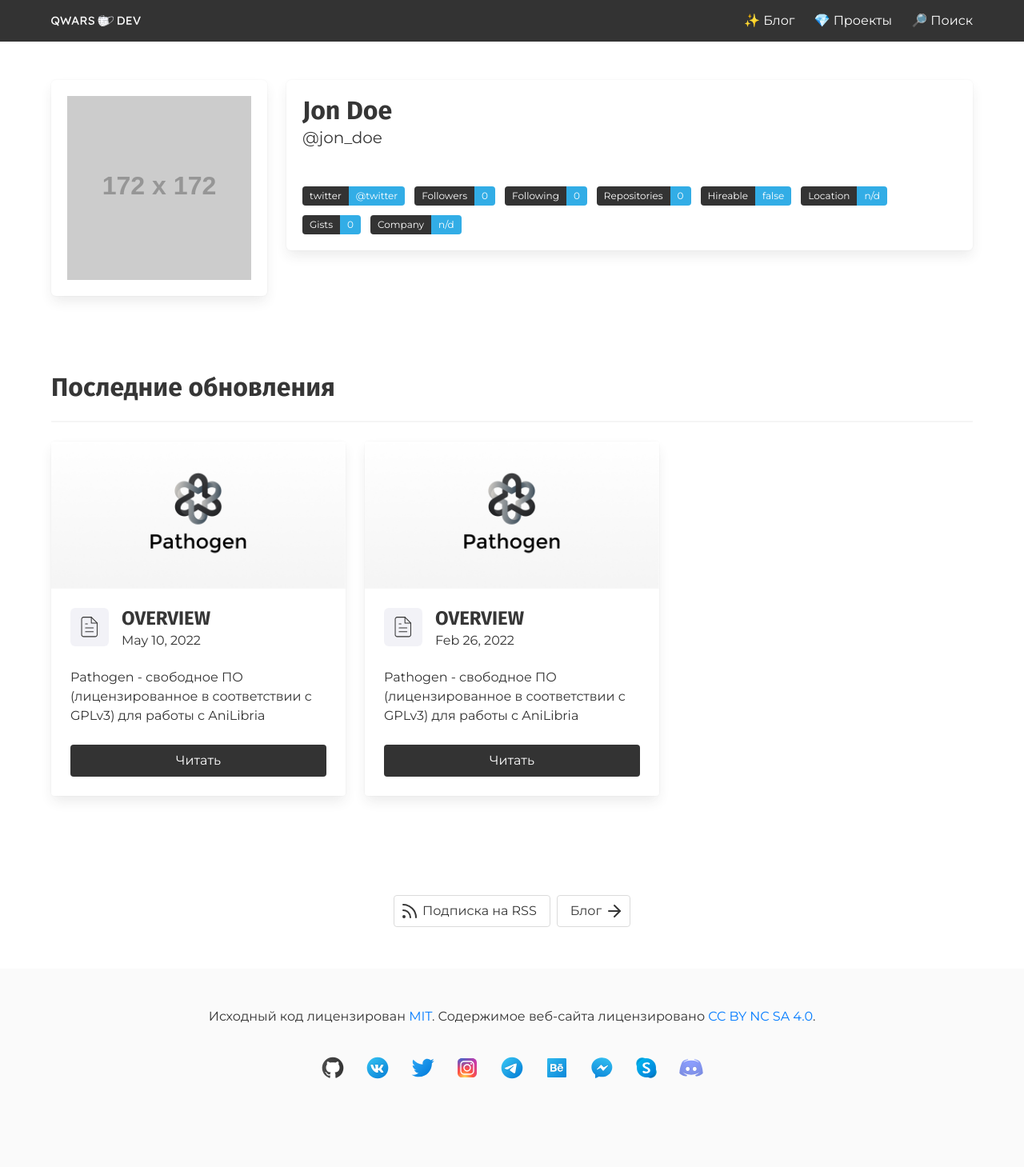
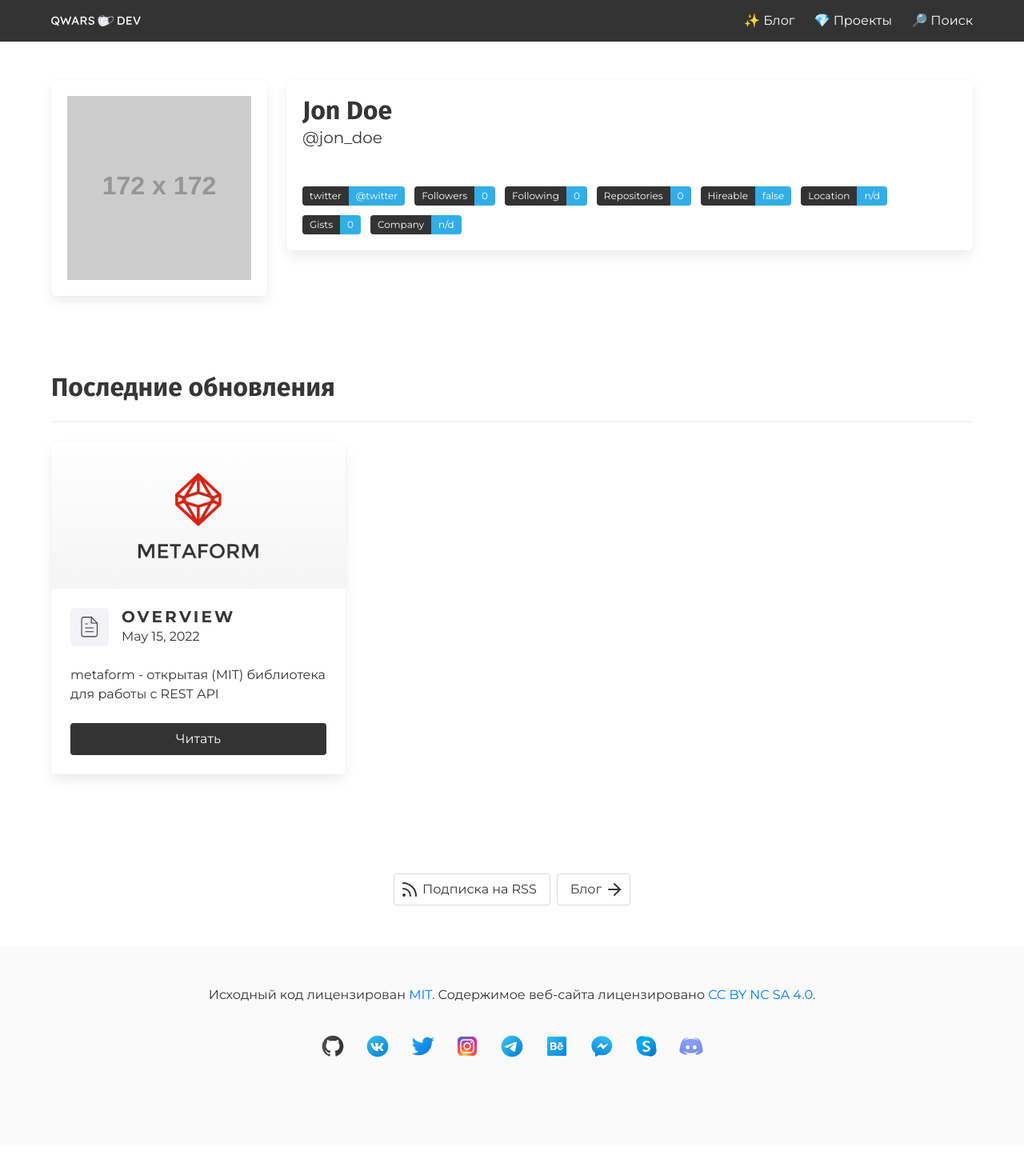
Before and after one commit to maxqwars/maxqwars.github.io, a Jekyll site: the page built from index.md, in a window 1280 px wide. Shown: the whole page at 80% size. Built offline with Jekyll 4.4.1, drawn with Linux system fonts in a browser that asks for light colours; nearby versions of some CDN libraries; after the commit the page ends 1432 px from its top, so only the background shows below that; some of the changed lines change nothing that is shown.

Commit message:
added: metaform-overview

````diff
--- a/_includes/post_card.html
+++ b/_includes/post_card.html
@@ -24,15 +24,15 @@
             <img
               src="/assets/img/article-icon.svg"
               alt="Article icon"
-              height="96"
-              width="96"
+              height="48"
+              width="48"
             />
           </figure>
         </div>
         <div class="media-content">
           <p
-            class="title is-4 is-family-secondary"
-            style="text-transform: uppercase"
+            class="title is-5"
+            style="text-transform: uppercase; letter-spacing: 0.2rem;"
           >
             {{ post.category | escape }}
           </p>
--- a/_posts/2022-02-26-pathogen-overview.md
+++ /dev/null
@@ -1,203 +0,0 @@
----
-layout: post
-title: "Pathogen - Открытый клиент для Анилибрии"
-keywords: "pathogen,патоген,typescript,ionic,Анилибрия,AniLibria"
-description: "Pathogen - свободное ПО (лицензированное в соответствии с GPLv3) для работы с AniLibria"
-image: "/assets/img/pathogen-announce-article-cover.jpg"
-category: overview
----
-
-## Что такое Pathogen?
-
-> Статья не завершена и активно пишется
-
-
-### Кратко
-
-Pathogen - свободное ПО для работы с AniLibria REST API, написанное на [React](https://ru.reactjs.org/) с применением компонентов [Ionic Framework](https://ionicframework.com/), а так же включающее дополнительные компоненты.
-
-### Платформы
-
-| Web | Android | iOS | iPadOS |
-| --- | ------- | --- | ------ |
-| ✔   | ✔       | ❌  | ❌     |
-
-### Открытость
-
-Pathogen - лицензирован в соответствии с лицензией GPLv3.
-GPLv3 - [Копилефт](https://ru.wikipedia.org/wiki/%D0%9A%D0%BE%D0%BF%D0%B8%D0%BB%D0%B5%D1%84%D1%82) лицензия свободного ПО, применяемая фондом [Свободного Программного Обеспечения](https://ru.wikipedia.org/wiki/%D0%A4%D0%BE%D0%BD%D0%B4_%D1%81%D0%B2%D0%BE%D0%B1%D0%BE%D0%B4%D0%BD%D0%BE%D0%B3%D0%BE_%D0%BF%D1%80%D0%BE%D0%B3%D1%80%D0%B0%D0%BC%D0%BC%D0%BD%D0%BE%D0%B3%D0%BE_%D0%BE%D0%B1%D0%B5%D1%81%D0%BF%D0%B5%D1%87%D0%B5%D0%BD%D0%B8%D1%8F) и множеством других разработчиков открытого ПО.
-
-#### Краткое описание лицензии GPLv3
-
-1.  **Любой** желающий может **копировать**, **изменять** и **распространять** это программное обеспечение.
-1.  Вы **должны** включать **уведомление о лицензии и авторских правах** в каждое распространение.
-1.  Вы можете использовать это программное обеспечение в **частном порядке**.
-1.  Вы можете использовать это программное обеспечение в **коммерческих целях**.
-1.  Если вы решитесь строить свой бизнес исключительно на основе этого кода, вы рискуете открыть весь **исходный код**.
-1.  Если вы изменяете его, вы **должны** указать **изменения**, внесенные в код.
-1.                __Любые модификации__ этой кодовой базы __должны__ распространяться с той же лицензией, __GPLv3__.
-1.  Это программное обеспечение предоставляется без **гарантии**.
-1.  Автор программного обеспечения или лицензия не могут **нести ответственность** за любой
-    ущерб, причиненный программным обеспечением.
-
-## Технический обзор
-
-Поскольку **Pathogen** лицензирован под лицензией GPLv3, его исходный код открыт и доступен любому желающему на [GitHub](https://github.com/maxqwars/pathogen). В этой части статьи будет дано описание как рабочего процесса, так и обьяснение архитектуры проекта, а так же описание используемых в нём компонентов.
-
-### Требование к среде разработки
-
-Для начала работы над Pathogen и (или) его собственной сборки вам понадобятся.
-
-- [Git](https://git-scm.com/)
-- [Yarn](https://yarnpkg.com/)
-- [NodeJS](https://nodejs.org/en/) >= `16 or higher`
-- [Visual Studio Code](https://code.visualstudio.com/) или другой редактор с поддержкой [EditorConfig](https://editorconfig.org/), [Prettier](https://prettier.io/), [ESLint](https://eslint.org/) (опционально).
-- Android SDK + adb (опционально)
-- Хотя бы примерное понимание строения проектов на NodeJS
-- Умение держать хотя бы ложку (опционально)
-
-### Подготовка к разработке
-
-#### Клонируйте проект
-
-Получите последнюю доступную версию проекта с GitHub
-
-```bash
-$ git clone git@github.com:maxqwars/pathogen.git
-```
-
-<br />
-
-#### Установите зависимости проекта
-
-Эта команда создаст папку `node_modules/` и установить все необходимые компоненты для работы с проектом.
-
-```bash
-$ yarn install
-```
-
-<br />
-
-#### Доступные скрипты
-
-##### start
-
-Запускает проект в режиме разработки. После выполнение команды следить за изменениями в коде собирает проект, открывает браузерное окно.
-
-##### build
-
-Собирает готовую для развёртки версию Pathogen
-
-##### format
-
-Форматирует код с помощью `Prettier`
-
-##### test
-
-Запускает модульное тестирование с использованием `Jest`
-
-##### prepare
-
-Выполняется автоматические после `yarn install`, подготавливает среду разработки
-
-##### preversion
-
-Выполняется до создания новой версии командой `npm version (major|minor|patch)`.
-В конкретном случае запускает модульное тестирование, и в случае удачи разрешает дальнейшее исполнение.
-
-##### version
-
-Выполняется при `npm version (major|minor|patch)`.
-Изменяет значение поля `version` в package.json, и добавляет файлы в список отслеживаемых в git.
-
-##### postversion
-
-Выполняется после `npm version (major|minor|patch)`.
-Загружает изменение на удалённый репозиторий, добавляет тег версии.
-
-##### lint
-
-Проверяет исходный код с помощью `ESLint`
-
-### Сторонии библиотеки используемые в Pathogen
-
-#### Список
-
-- TypeScript
-- Ionic Framework
-- CapacitorJS
-- Redux
-- i18next
-- Apache Cordova
-- Google workbox
-
-##### [TypeScript](https://www.typescriptlang.org/)
-
-> TypeScript — язык программирования, представленный Microsoft в 2012 году и позиционируемый как средство разработки веб-приложений, расширяющее возможности JavaScript
-
-##### [Ionic Framework](https://ionicframework.com/)
-
-> Полный пакет SDK с открытым исходным кодом для разработки гибридных мобильных приложений, созданный Максом Линчем, Беном Сперри и Адамом Брэдли из Drifty Co. в 2013 году.
-
-##### [CapacitorJS](https://capacitorjs.com/)
-
-> Capacitor is an open source native runtime for building Web Native apps. Create cross-platform iOS, Android, and Progressive Web Apps with JavaScript, HTML, and CSS.
-
-##### [Redux](https://redux.js.org/)
-
-> Библиотека для JavaScript с открытым исходным кодом, предназначенная для управления состоянием приложения. Чаще всего используется в связке с React или Angular для разработки клиентской части.
-
-##### [i18next](https://www.i18next.com/)
-
-> I18next is an internationalization-framework written in and for JavaScript. But it's much more than that. i18next goes beyond just providing the standard i18n features such as (plurals, context, interpolation, format). It provides you with a complete solution to localize your product from web to mobile and desktop.
-
-##### [Apache Cordova](https://cordova.apache.org/)
-
-> Cordova wraps your HTML/JavaScript app into a native container which can access the device functions of several platforms. These functions are exposed via a unified JavaScript API, allowing you to easily write one set of code to target nearly every phone or tablet on the market today and publish to their app stores.
-
-##### [Workbox](https://web.dev/workbox/)
-
-> Workbox is a high-level service worker toolkit built on top of the Service Worker and Cache Storage APIs. It provides a production-ready set of libraries for adding offline support to web apps. The toolkit is structured into two collections: tools that help manage code that runs inside of your service worker, and tools that integrate with your build process.
-
-### Структура проекта
-
-#### Сокращенная
-
-| Папка       | Описание                                          |
-| ----------- | ------------------------------------------------- |
-| assets/     | Ресурсы приложения, изображение и всё что не код  |
-| components/ | Компоненты react без состояния                    |
-| constants/  | Константы                                         |
-| containers/ | Компоненты react имеющие доступ к состоянию redux |
-| enums/      | Перечисления                                      |
-| functions/  | Функции и утилиты                                 |
-| i18n/       | Переводы и конфигурация i18next                   |
-| layout/     | Компоненты разметки                               |
-| pages/      | Страницы приложения                               |
-| redux/      | Redux и всё что с ним связано                     |
-| services/   | Сервисы, бизнес логика                            |
-| slices/     | Срезы состояния для redux                         |
-| theme/      | Переменные темы Ionic Framework                   |
-
-#### Детали
-
-##### assets
-
-Сюда входят все ресурсы что не являются програмным кодом, а так же ресурсы необходимые для других компонентов, например иллюстрации для [Rive](https://rive.app/)
-
-##### components
-
-"Глупые" react компоненты, получающие свои значения от компонентов родителей и реагирующие на события вызовом функций переданных копмпонентом родителем.
-
-##### constants
-
-Просто константы, параметры размеров колонок в разметке например.
-
-## Поддержать разработку
-
-Разработка больших программ это трудное занятие, в этой части статьи написано о способах помочь разработке в Pathogen.
-
-### Вклад в проект
-
-Если вы являетесь разработчиком, вы можете помочь в написании и (или) улучшении кода Pathogen, для этого внимательно ознакомтесь с [Contribution guide]() на странице репозитория.
-Если вы решите совершить вклад в разработку Pathogen. И при необходимости связаться со мной в [VK](https://vk.com/maxqwars) или [Telegram](https://t.me/maxqwars).
--- /dev/null
+++ b/_posts/2022-05-15-metaform-overview.md
@@ -0,0 +1,144 @@
+---
+layout: post
+title: "metaform - библиотека для работы с REST API"
+keywords: "typescript,metaform,anilibria,rest-api,library"
+description: "metaform - открытая (MIT) библиотека для работы с REST API"
+image: "/assets/articles/metaform.jpg"
+category: overview
+---
+
+# Введение
+
+## Synopsis
+
+**Metaform** - открытая библиотека для работы с **AniLibria** REST-API построенная на использовании **fetch()** и **Promises**.
+
+### Предыстория
+
+Метаформа создавалась как продолжение и работа над ошибками другой библиотеки [XConnect](https://github.com/maxqwars/xconnect), заброшенной по причине **X**. Сама оригинальная библиотека создавалась с целью упростить написание клиентов для работы с **AniLibria REST API** и использовалась в приложение [Sayan](https://github.com/maxqwars/sayan). Впрочем его история это уже отдельный разговор.
+
+## ⚠ Предостережение
+
+Metaform находится на ранней стадии разработки, наименование классов и методов может изменятся от версии к версии, но к первому стабильному релизу всё стабилизируется, наверно.
+
+### Статус реализации
+
+| API             | Status          | Notice                                        |
+| --------------- | --------------- | --------------------------------------------- |
+| getTitle        | Partial support | A revision of the response parser is required |
+| getRandomTitle  | Partial support | A revision of the response parser is required |
+| getTitles       | Not supported   |                                               |
+| getUpdates      | Partial support | A revision of the response parser is required |
+| getChanges      | Not supported   |                                               |
+| getSchedule     | Not supported   |                                               |
+| getYouTube      | Not supported   |                                               |
+| getFeed         | Not supported   |                                               |
+| getYears        | Full support    | Ready to use                                  |
+| getGenres       | Full support    | Ready to use                                  |
+| getCachingNodes | Not supported   |                                               |
+| getTeam         | Not supported   |                                               |
+| getSeedStats    | Not supported   |                                               |
+| getRSS          | Not supported   |                                               |
+| searchTitles    | Partial support | A revision of the response parser is required |
+| advancedSearch  | Not supported   |                                               |
+
+# Структура
+
+## Базовые классы
+
+Базовые классы фундамент metaform, они [инкапсулируют](<https://en.wikipedia.org/wiki/Encapsulation_(computer_programming)>) логику по работе с отдельными аспектами работы с API, вроде построение URL для вызова процедур и сборки параметров запроса.
+
+| Класс             | Описание                                                                                                                                     |
+| ----------------- | -------------------------------------------------------------------------------------------------------------------------------------------- |
+| RequestURLBuilder | Отвечает за построение URL к конечной точке API. Устанавливает протокол, версию и метод API, так же добавляет строку параметров запроса.     |
+| QueryBuilderBase  | Базовый класс для создания все строителей параметров запроса, содержит методы для добавления ключа и формирования конечной строки параметров |
+
+## Модули
+
+Модули это самый быстрый, краткий и удобный способ работы с API. Модули избавляют вас от написания шаблонного кода, предоставляя простой для взаимодействия и понимания интерфейс.
+
+| Имя модуля | Работает с методами                                         |
+| ---------- | ----------------------------------------------------------- |
+| Database   | getTitle, getRandomTitle, getTitles, getUpdates, getChanges |
+| Search     | getGenres, getYears, searchTitles, advancedSearch           |
+| Schedule   | getSchedule                                                 |
+| Feed       | getYouTube, getFeed                                         |
+| Orphans    | getCachingNodes, getSeedStats, getTeam, getRSS              |
+| Tracker    | getSeedStats                                                |
+
+# Примеры
+
+## Без использования модулей
+
+```typescript
+import { Core, Constants, Classes } from "@maxqwars/metaform";
+
+async function main() {
+  // Создаем экземпляр строителя URL
+  const reqUrlBuild = new Core.RequestURLBuilder(
+    "api.anilibria.tv", // Базовый API URL
+    Constants.API_VERSION.V2, // Версия API
+    true // Флаг указывающий использовать защищенный протокол
+  );
+
+  // Мы используем строитель запросов от метода getTitle т.к. они идентичны
+  const getTitleQueryBuilder = new Classes.GetTitleQueryBuilder();
+
+  // Сборка Query params
+  getTitleQueryBuilder.setFilter(["names"]); // Указывает что запрашиваем только поле names
+
+  // Build request URL
+  const requestUrl = reqUrlBuild
+    .setEndpoint(Constants.API_ENDPOINTS.GET_RANDOM_TITLE) // Указываем вызываемый метод API
+    .setQueryParams(getTitleQueryBuilder.build()) // Добавляем строку с параметрами запроса
+    .build(); // Собираем финальный URL
+
+  const req = await fetch(requestUrl);
+
+  if (req.ok) {
+    const data = await req.json();
+    console.log(data);
+  }
+}
+
+main();
+```
+
+## Используя модуль MetaDatabase
+
+```typescript
+import { Modules, Constants } from "@maxqwars/metaform";
+
+async function main() {
+  const db = new Modules.Database({
+    baseUrl: "api.anilibria.tv", // Базовый API URL
+    useHttps: true, // Флаг указывающий использовать защищенный протокол
+    timeout: 1000, // Время ожидания ответа
+    version: Constants.API_VERSION.V2, // Версия API
+  });
+
+  const results = await db.getRandomTitle({
+    // Здесь укажите значения параметров запроса
+  });
+
+  if (results.error) {
+    throw new Error("Failed fetch random release");
+  }
+
+  console.log(results.content);
+}
+
+main();
+```
+
+## Ссылки
+
+- [Документация по AniLibria REST-API](https://github.com/anilibria/docs/blob/master/api_v2.md)
+- [Репозиторий на GitHub](https://github.com/maxqwars/metaform)
+- [Интерактивный пример на CodeSandbox](https://codesandbox.io/s/metaform-in-action-fj9jly)
+
+# F.A.Q
+
+<center>
+<h2>Вопросов не имеется</h2>
+</center>
--- a/_posts/22-05-10-debug.md
+++ /dev/null
@@ -1,22 +0,0 @@
----
-layout: post
-title: "Pathogen - Открытый клиент для Анилибрии"
-keywords: "pathogen,патоген,typescript,ionic,Анилибрия,AniLibria"
-description: "Pathogen - свободное ПО (лицензированное в соответствии с GPLv3) для работы с AniLibria"
-image: "/assets/img/pathogen-announce-article-cover.jpg"
-category: overview
----
-
-```typescript
-    function message(): string {
-        return "Hello"
-    }
-```
-
-# ---
-
-```javascript
-    function message() {
-        return "Hello"
-    }
-```
````
Also changed, not shown: assets/articles/metaform.jpg (added), assets/img/pathogen-announce-article-cover.jpg (deleted), assets/img/post-without-image.svg (deleted), assets/img/site-cover.jpg (deleted).
